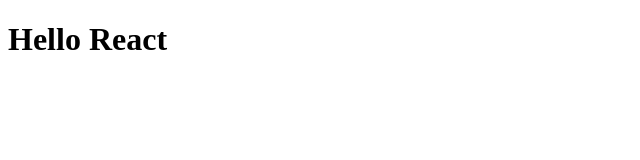
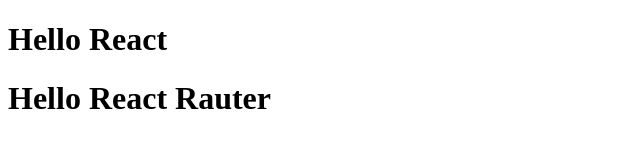
Before and after one commit to DMT130/React-Coursera, a plain HTML site: page index.html in a window 1280 px wide. Shown: the whole page, without its empty margins (0-640 px from the left). Drawn offline with Linux system fonts and the light colour scheme.

Commit message:
second Commit

```diff
--- a/index.html
+++ b/index.html
@@ -7,5 +7,6 @@
 </head>
 <body>
     <h1>Hello React</h1>
+    <h1>Hello React Rauter</h1>
 </body>
 </html>
```
